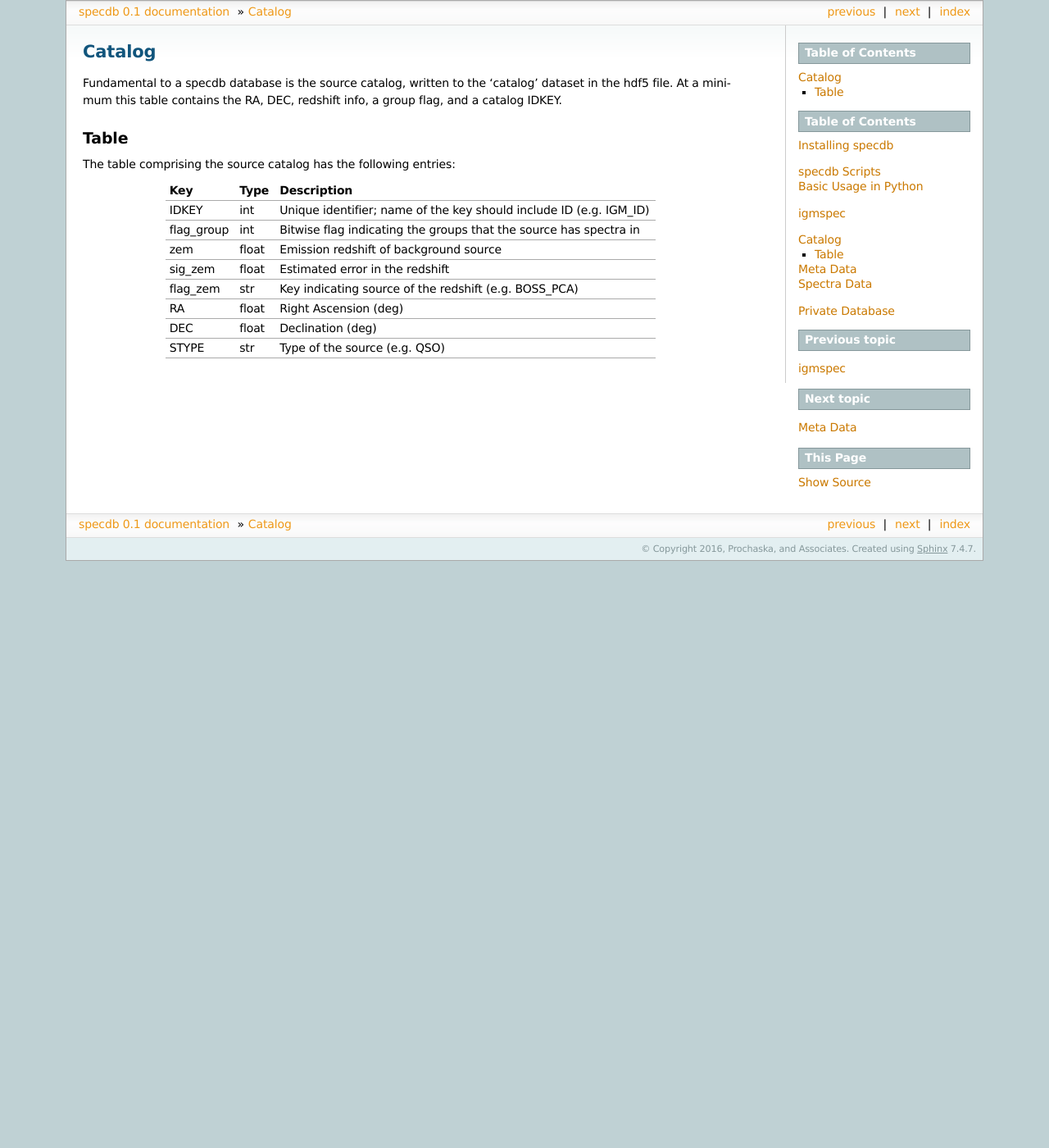
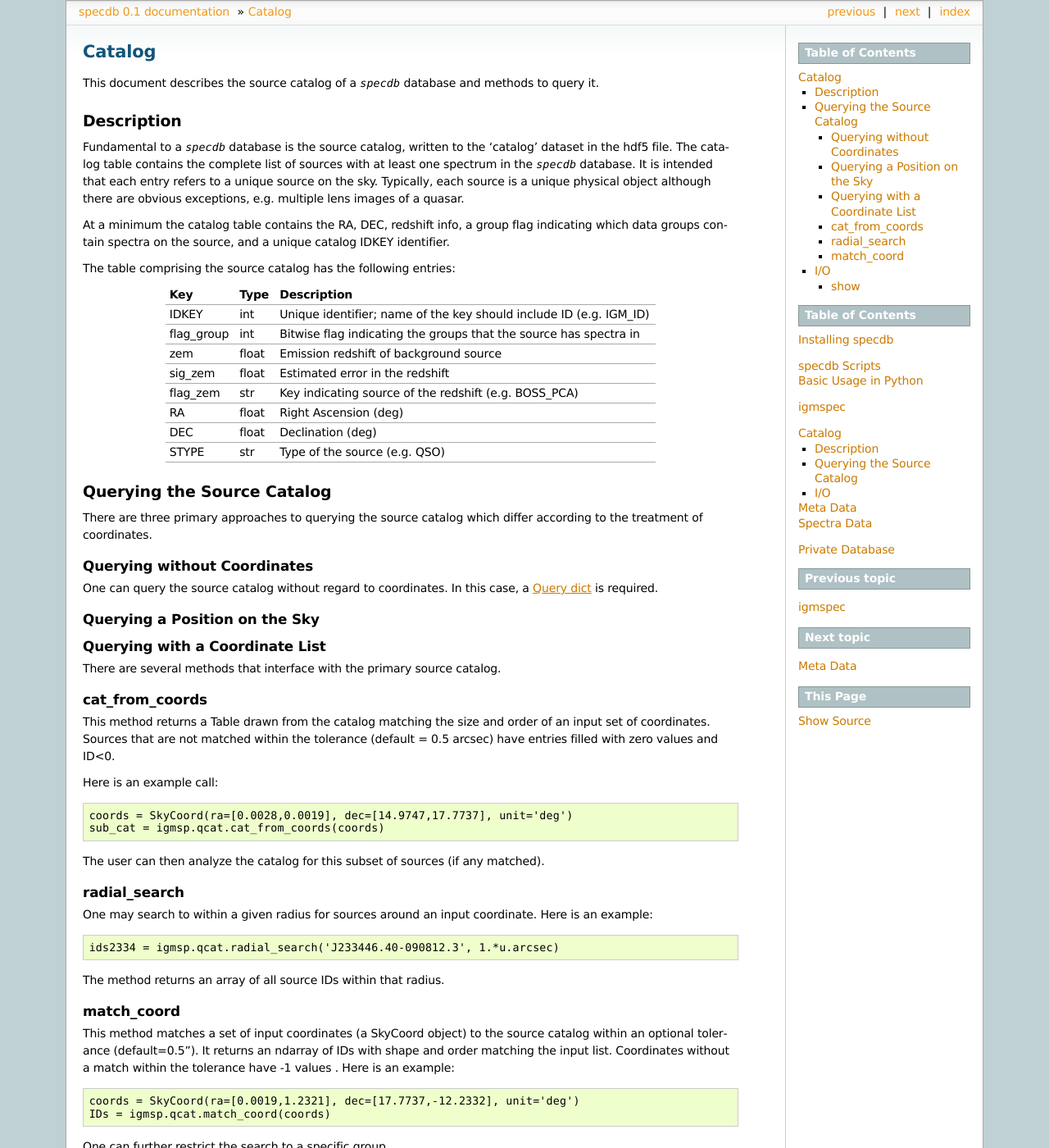
Before and after one commit to specdb/specdb, a Sphinx documentation site: the page built from docs/catalog.rst, in a window 1280 px wide and 1400 px high. Shown: the whole window at 82% size. Built offline with Sphinx 7.4.7, drawn with Linux system fonts in a browser that asks for light colours; pages that are not in the unit, such as notebooks, are missing from menus; some of the changed text lies outside the part shown.

Commit message:
query without coords

```diff
--- a/docs/catalog.rst
+++ b/docs/catalog.rst
@@ -4,14 +4,27 @@
 Catalog
 *******
 
-Fundamental to a specdb database is the source catalog, written
-to the 'catalog' dataset in the hdf5 file.  At a minimum this
-table contains the RA, DEC, redshift info, a group flag,
-and a catalog IDKEY.
+This document describes the source catalog of
+a `specdb` database
+and methods to query it.
 
+.. _catalog-desc:
 
-Table
-=====
+Description
+===========
+
+Fundamental to a `specdb` database is the source catalog, written
+to the 'catalog' dataset in the hdf5 file.  The catalog table
+contains the complete list of sources with at least one spectrum
+in the `specdb` database.  It is intended that each entry refers
+to a unique source on the sky.  Typically, each source is a unique
+physical object although there are obvious exceptions, e.g. multiple
+lens images of a quasar.
+
+At a minimum the catalog
+table contains the RA, DEC, redshift info, a group flag indicating
+which data groups contain spectra on the source,
+and a unique catalog IDKEY identifier.
 
 The table comprising the source catalog has the following entries:
 
@@ -27,3 +40,89 @@ RA          float    Right Ascension (deg)
 DEC         float    Declination (deg)
 STYPE       str      Type of the source (e.g. QSO)
 ==========  ======== ============================================
+
+
+.. _query-catalog:
+
+Querying the Source Catalog
+===========================
+
+There are three primary approaches to querying the source catalog
+which differ according to the treatment of coordinates.
+
+Querying without Coordinates
+----------------------------
+
+One can query the source catalog without regard
+to coordinates.  In this case, a :doc:`query_dict`
+is required.
+
+Querying a Position on the Sky
+------------------------------
+
+Querying with a Coordinate List
+-------------------------------
+
+There are several methods that interface with the primary
+source catalog.
+
+cat_from_coords
+---------------
+
+This method returns a Table drawn from the catalog matching
+the size and order of an input set of coordinates.  Sources
+that are not matched within the tolerance (default = 0.5 arcsec)
+have entries filled with zero values and ID<0.
+
+Here is an example call::
+
+    coords = SkyCoord(ra=[0.0028,0.0019], dec=[14.9747,17.7737], unit='deg')
+    sub_cat = igmsp.qcat.cat_from_coords(coords)
+
+The user can then analyze the catalog for this subset of
+sources (if any matched).
+
+radial_search
+-------------
+
+One may search to within a given radius for sources around
+an input coordinate.  Here is an example::
+
+   ids2334 = igmsp.qcat.radial_search('J233446.40-090812.3', 1.*u.arcsec)
+
+The method returns an array of all source IDs within that radius.
+
+match_coord
+-----------
+
+This method matches a set of input coordinates (a SkyCoord object)
+to the source catalog within an optional tolerance (default=0.5").  It returns
+an ndarray of IDs with shape and order matching the input list.
+Coordinates without a match within the tolerance
+have -1 values .  Here is an example::
+
+    coords = SkyCoord(ra=[0.0019,1.2321], dec=[17.7737,-12.2332], unit='deg')
+    IDs = igmsp.qcat.match_coord(coords)
+
+One can further restrict the search to a specific group
+
+    IDs = igmsp.match_coord(coords, group='BOSS_DR12')
+
+Sources that are a match in position but not within the group
+have an ID=-2.
+
+I/O
+===
+
+show
+----
+
+A printout of the catalog values for a list of IDs is provided
+by `show_cat`::
+
+   igmsp.qcat.show_cat(IDs)
+
+This includes the flag_group values which indicate the groups
+that include a given source.  The catalog only shows a single
+entry per source and only those sources with ID values within
+the catalog (e.g. negative values are ignored).
```
Also changed, not shown: docs/query_dict.rst (added, +49 -0 lines), docs/usage.rst (+41 -79 lines), 3 other files.
